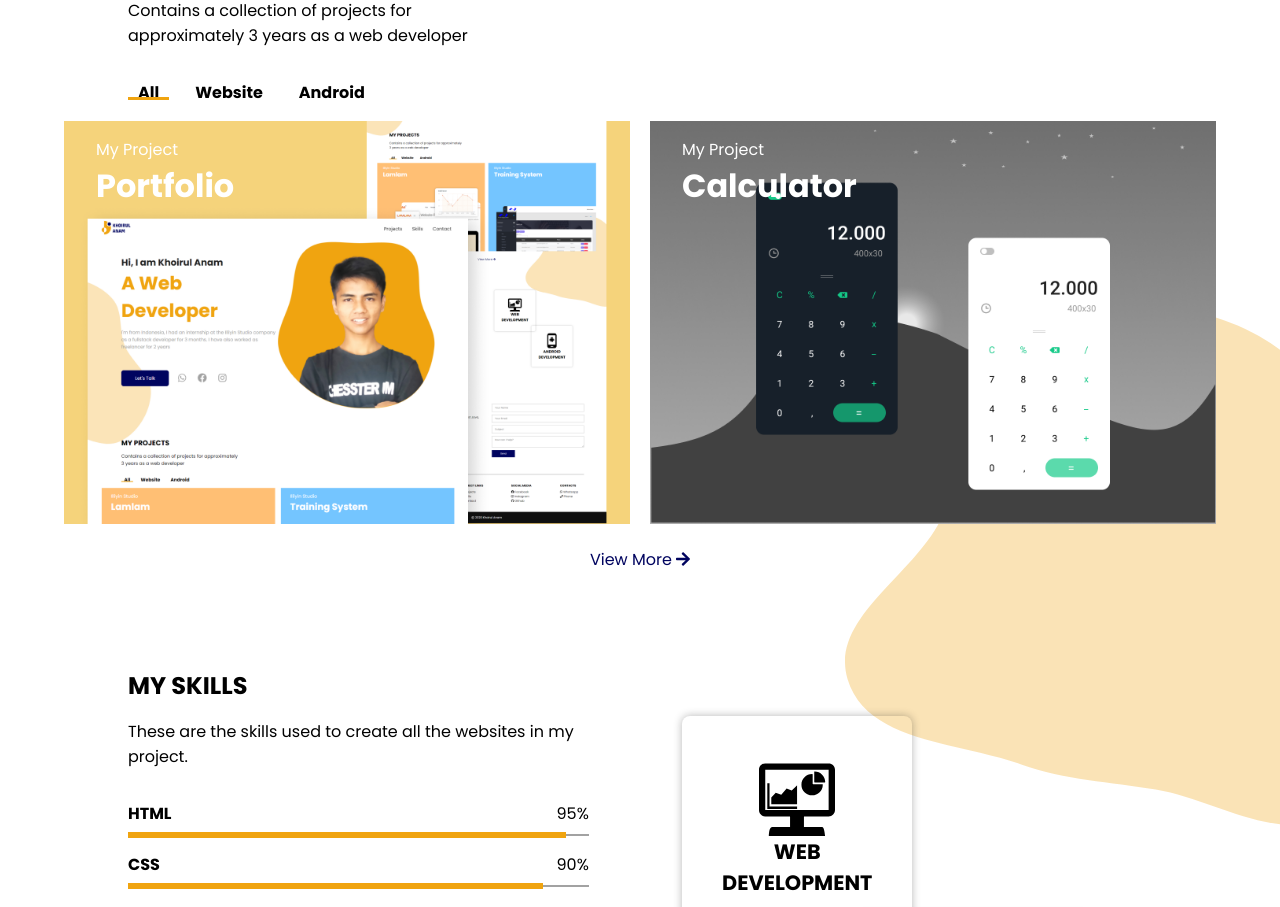
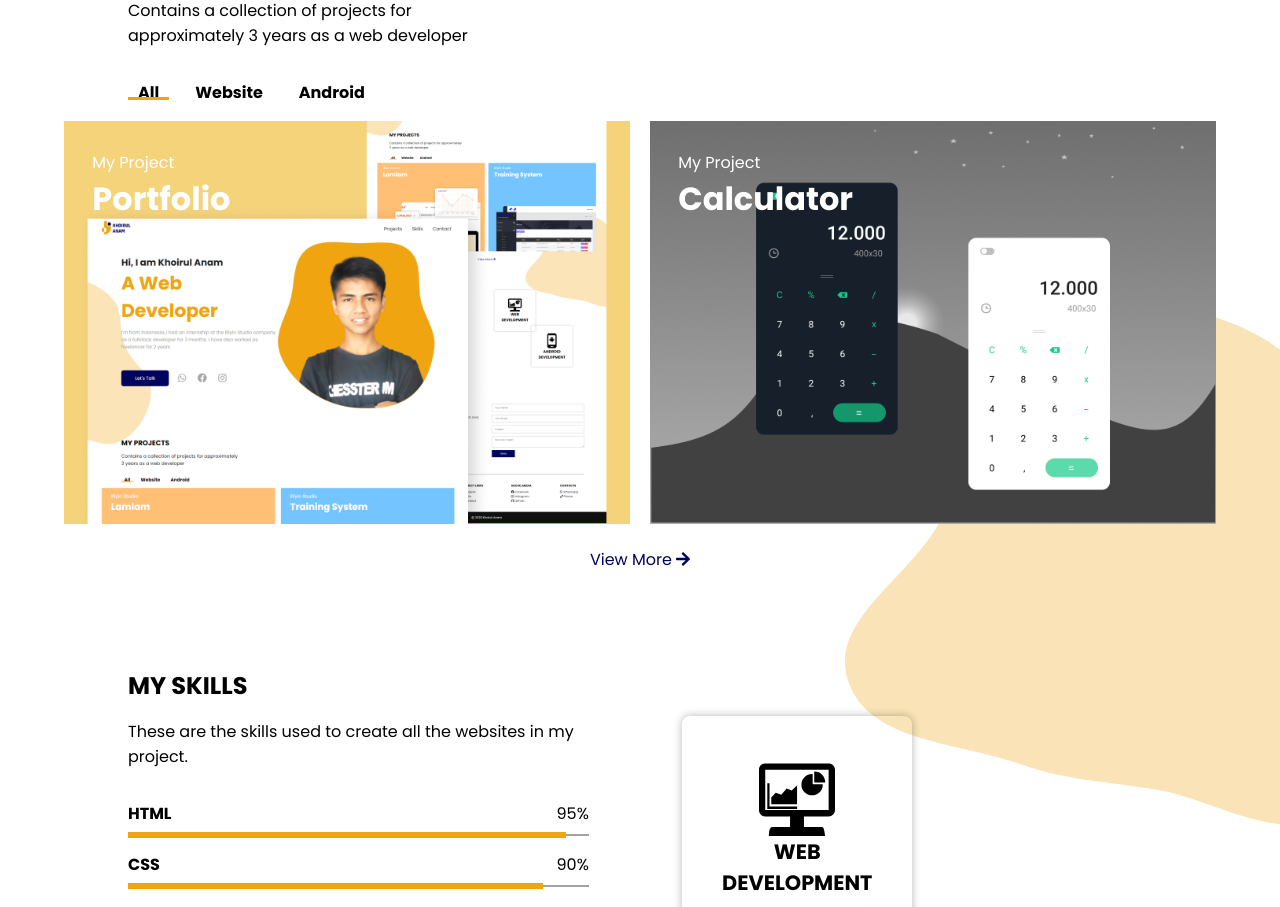
Before and after one commit to khoirulanam69/portfolio, a React (Create React App) app: page / in a window 1280 px wide. Shown: the part 780-1687 px from the top of the page. Built offline with nearby package versions, Linux system fonts and the light colour scheme.

Commit message:
change padding at projects

```diff
--- a/src/App.scss
+++ b/src/App.scss
@@ -194,11 +194,21 @@ ul {
       position: relative;
       cursor: pointer;
       .project__title {
-        position: absolute;
-        top: 1rem;
-        left: 2rem;
-        right: 2rem;
+        @include absolute-top();
+        padding: 5%;
         color: $text-tertiary-color;
+        // &::before {
+        //   content: "";
+        //   position: absolute;
+        //   width: 100%;
+        //   height: 100%;
+        //   transform: translate(-1rem, -1rem);
+        //   background-image: linear-gradient(
+        //     to bottom,
+        //     rgba($color: $tertiary-color, $alpha: 0.5),
+        //     transparent
+        //   );
+        // }
       }
       &:hover .hover {
         display: block;
--- a/src/assets/scss/_mixin.scss
+++ b/src/assets/scss/_mixin.scss
@@ -27,6 +27,13 @@
 @mixin absolute-bottom {
   position: absolute;
   bottom: 0;
+  left: 0;
+  right: 0;
+}
+
+@mixin absolute-top {
+  position: absolute;
+  top: 0;
   left: 0;
   right: 0;
 }
```
